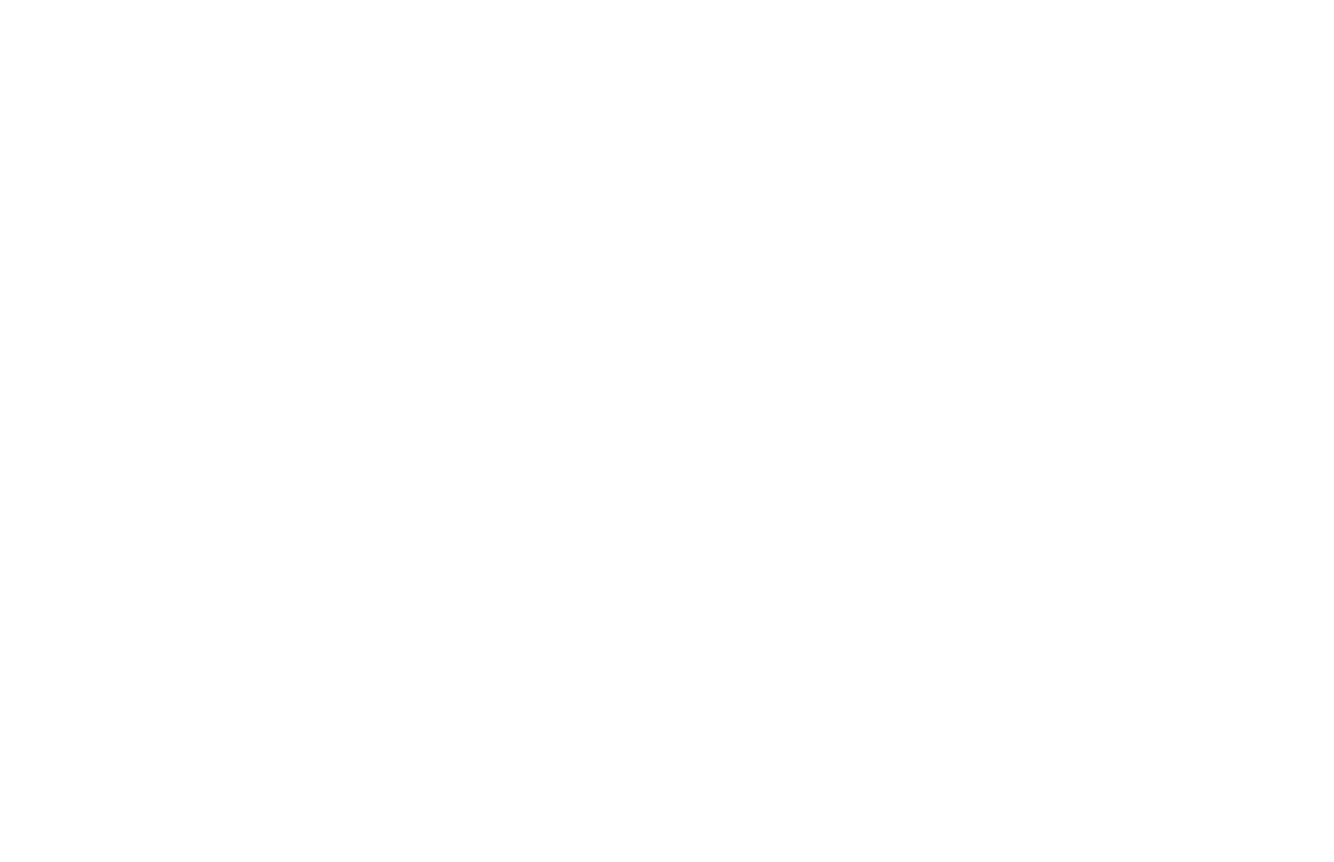
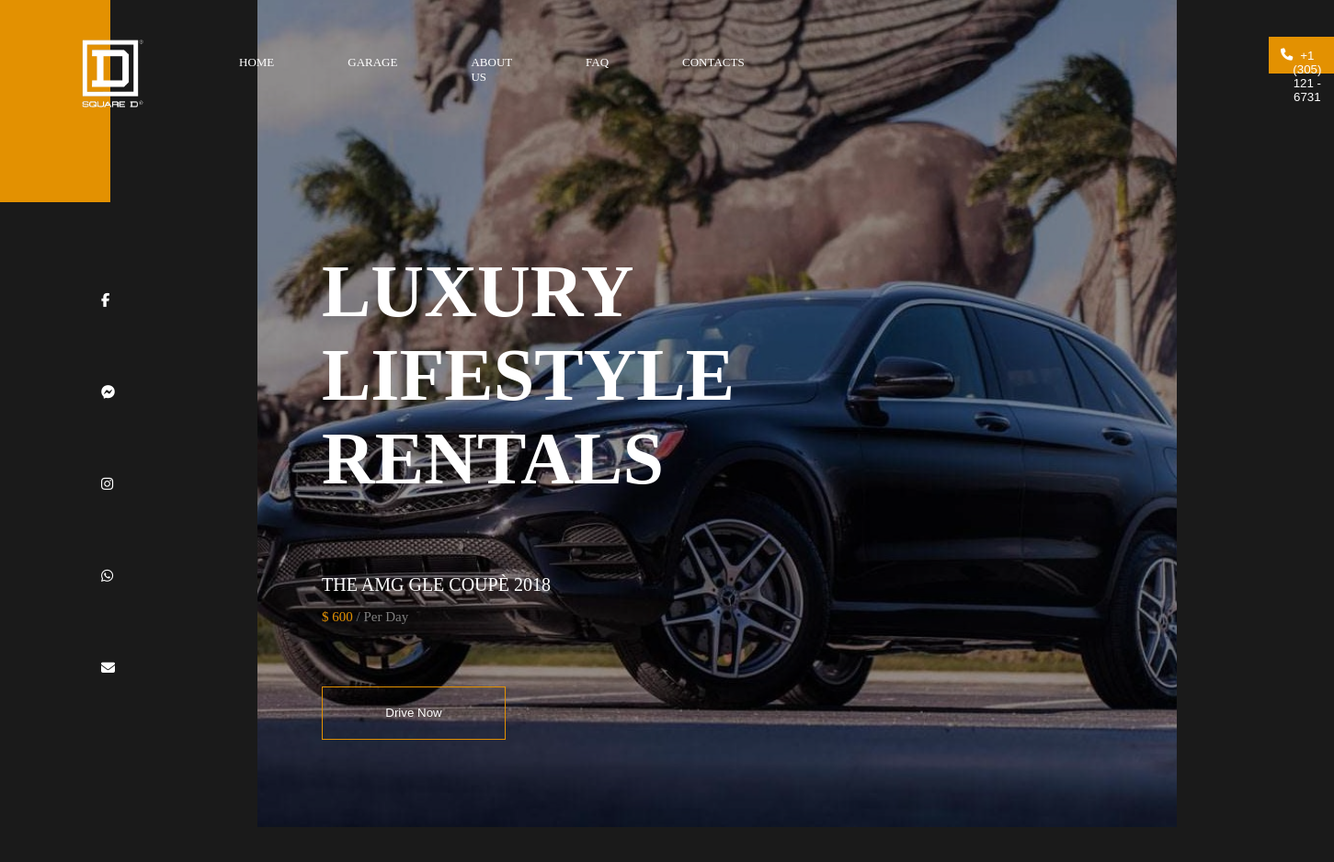
Before and after one commit to abannout/Car-landingpage, a plain HTML site: page index.html in a window 1280 px wide. Shown: the whole page at 92% size, 1451 px wide, since content can reach past the window. Before the commit the page ends 800 px from the top, so only its background shows below. Drawn offline with Linux system fonts and the light colour scheme.

Commit message:
hero seciton

```diff
--- a/index.html
+++ b/index.html
@@ -3,9 +3,58 @@
 <head>
     <meta charset="UTF-8">
     <meta name="viewport" content="width=device-width, initial-scale=1.0">
+    <link rel="stylesheet" href="main.css">
     <title>Cars</title>
+    <script src="https://kit.fontawesome.com/f267eec339.js" crossorigin="anonymous"></script>
 </head>
 <body>
+    <div class="wrapper">
+        <div class="box"></div>
+        <header>
 
+
+            <a href="#"><img src="images/logo.png" alt="page logo" class="logo"></a>
+            <nav class="headerNav">
+                <ul>
+                    <li class="nav-item"><a href="#">Home</a></li>
+                    <li class="nav-item"><a href="#">Garage</a></li>
+                    <li class="nav-item"><a href="#">About Us</a></li>
+                    <li class="nav-item"><a href="#">FAQ</a></li>
+                    <li class="nav-item"><a href="">Contacts</a></li>
+
+                </ul>
+            </nav>
+            <button class="button headerbtn"><i class="fa-solid fa-phone"></i>  +1 (305) 121 - 6731</button>
+        </header>
+        <div class="hero">
+
+            <div class="socialMedia">
+                <ul class="socialIconList">
+                <li class="social-icon"><a href="#"><i class="fa-brands fa-facebook-f fa-xl	"></i></a></li>
+                <li class="social-icon"><a href="#"><i class="fa-brands fa-facebook-messenger fa-xl	"></i></a></li>
+                <li class="social-icon"><a href="#"><i class="fa-brands fa-instagram fa-xl"></i></a></li>
+                <li class="social-icon"><a href="#"><i class="fa-brands fa-whatsapp fa-xl"></i></a></li>
+                <li class="social-icon"><a href="#"><i class="fa-solid fa-envelope fa-xl"></i></a></li>
+            </ul>
+            </div>
+
+            <div class="heroTexts">
+                <h1 class="hero-h1">Luxury lifestyle rentals</h1>
+                <p class="details">The amg gle Coupè 2018</p>
+                <p class="price"><span style="color: #e39101;">$ 600 </span> / Per Day</p>
+
+                <button class="dirve-now">Drive Now</button>
+            </div>
+
+            <div class="heroImage">
+                <img src="images/car.jpg" alt="car-picture" class="car-picture">
+
+            </div>
+
+
+
+        </div>
+
+    </div>
 </body>
 </html>
--- /dev/null
+++ b/main.css
@@ -0,0 +1,177 @@
+* {
+    margin: 0;
+    padding: 0;
+    box-sizing: border-box;
+}
+
+html{
+    font-size: 62.5%;
+    background-color: #1a1a1a;
+}
+
+.wrapper{
+    max-width: 100%;
+    margin: 0 auto;
+    position: relative;
+}
+/*header*/
+/* background top left box of header*/
+.box{
+    padding: 16em 6em 6em 6em;
+    background-color: #e39101;
+    position:absolute;
+    z-index: -1;
+}
+
+
+header{
+    display: flex;
+    justify-content: space-between;
+    background: none;
+    padding-top: 4em;
+    margin-left: 12em;
+    display: flex;
+
+
+}
+
+.headerNav{
+    margin: 2em;
+    margin-left: 10em;
+
+}
+
+.headerbtn{
+    justify-content: flex-end;
+    justify-content: end;
+    margin-right: 10em;
+    background-color: #e39101;
+    border: 0;
+    color: white;
+    padding:1em;
+    height: 3em;
+    display: flex;
+
+}
+.headerbtn:hover {
+    background-color:#9e6500 ;
+}
+.headerbtn:active {
+    transform: translate(0px, 5px);
+  -webkit-transform: translate(0px, 5px);
+  box-shadow: 0px 1px 0px 0px;
+}
+
+.headerNav ul{
+    list-style-type: none;
+    display: flex;
+    gap: 8em;
+    margin-right: 55em;
+    justify-content: space-between;
+
+
+
+}
+.headerNav a{
+    text-decoration: none;
+    color: white;
+    text-transform: uppercase;
+    font-size: 1.3rem;
+    font-weight: 500;
+
+}
+
+.logo{
+    height: 8em;
+    width: auto;
+    margin-left: -4em;
+}
+/* Hero section*/
+.hero{
+    display: flex;
+}
+/* socialmedia div*/
+.socialMedia{
+    height: 520px;
+    width: 100px;
+    margin-left: 6em;
+    margin-top: 13em;
+}
+/* list of the icons */
+.socialMedia ul {
+    list-style-type: none;
+    line-height: 50px;
+
+
+}
+
+.socialMedia a{
+    color: white;
+    display: block;
+    gap: 1em;
+    margin: 5em;
+}
+/* Hero div for texts and button*/
+.heroTexts{
+    display: block;
+   height: 53em;
+   width: 52em;
+   margin-top: 15em;
+   margin-left: 19em;
+
+}
+
+.hero-h1{
+    color: white;
+    text-transform: uppercase;
+    font-weight: 200%;
+    font-size: 8rem;
+
+}
+/* Hero slide details*/
+.details{
+    color: white;
+    font-size: 2rem;
+    margin-top: 4em;
+    text-transform: uppercase;
+}
+/* Hero slide price*/
+.price{
+    color: gray;
+    font-size: 1.5rem;
+    margin-top: 1em;
+}
+/* Hero drive now button*/
+.dirve-now {
+    color: white;
+    background-color: transparent;
+    width: 15em;
+    height: 4.4em;
+    margin-top: 5em;
+    border: solid 0.9px;
+    border-color: #e39101;
+}
+
+.dirve-now:hover {
+    background-color: #e39101;
+
+}
+
+.dirve-now:active {
+    transform: translate(0px, 5px);
+    -webkit-transform: translate(0px, 5px);
+    box-shadow: 0px 1px 0px 0px;
+}
+.heroImage {
+    position:absolute;
+    top: 0;
+    right: 0;
+    z-index: -1;
+}
+.car-picture {
+    margin-bottom: 20em;
+    width: 1000px;
+    height: 900px;
+    object-fit: cover;
+    filter: brightness(60%);
+}
```
Also changed, not shown: images/car.jpg (added), images/car2.jpg (added), images/logo.png (added), 2 other files.
